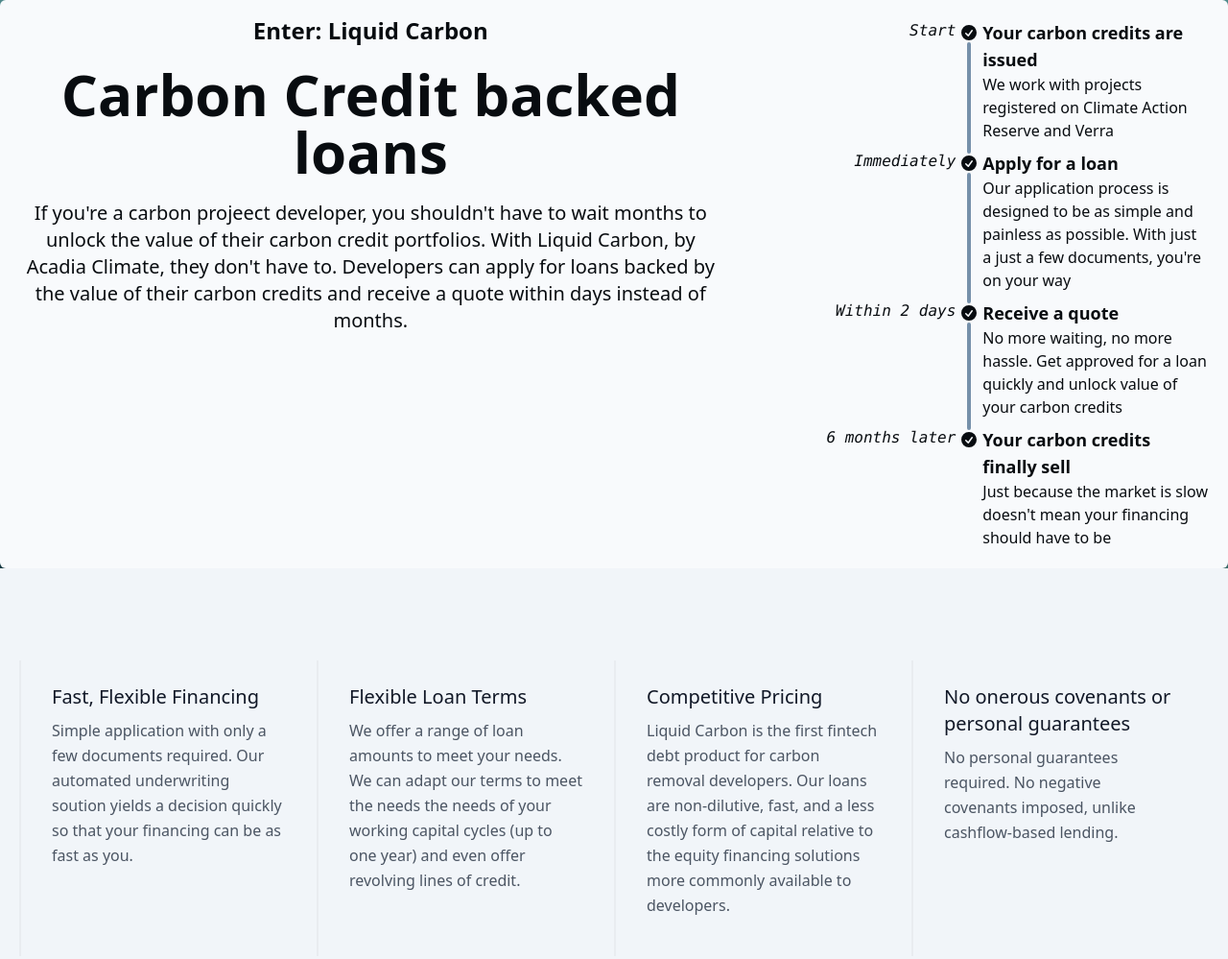
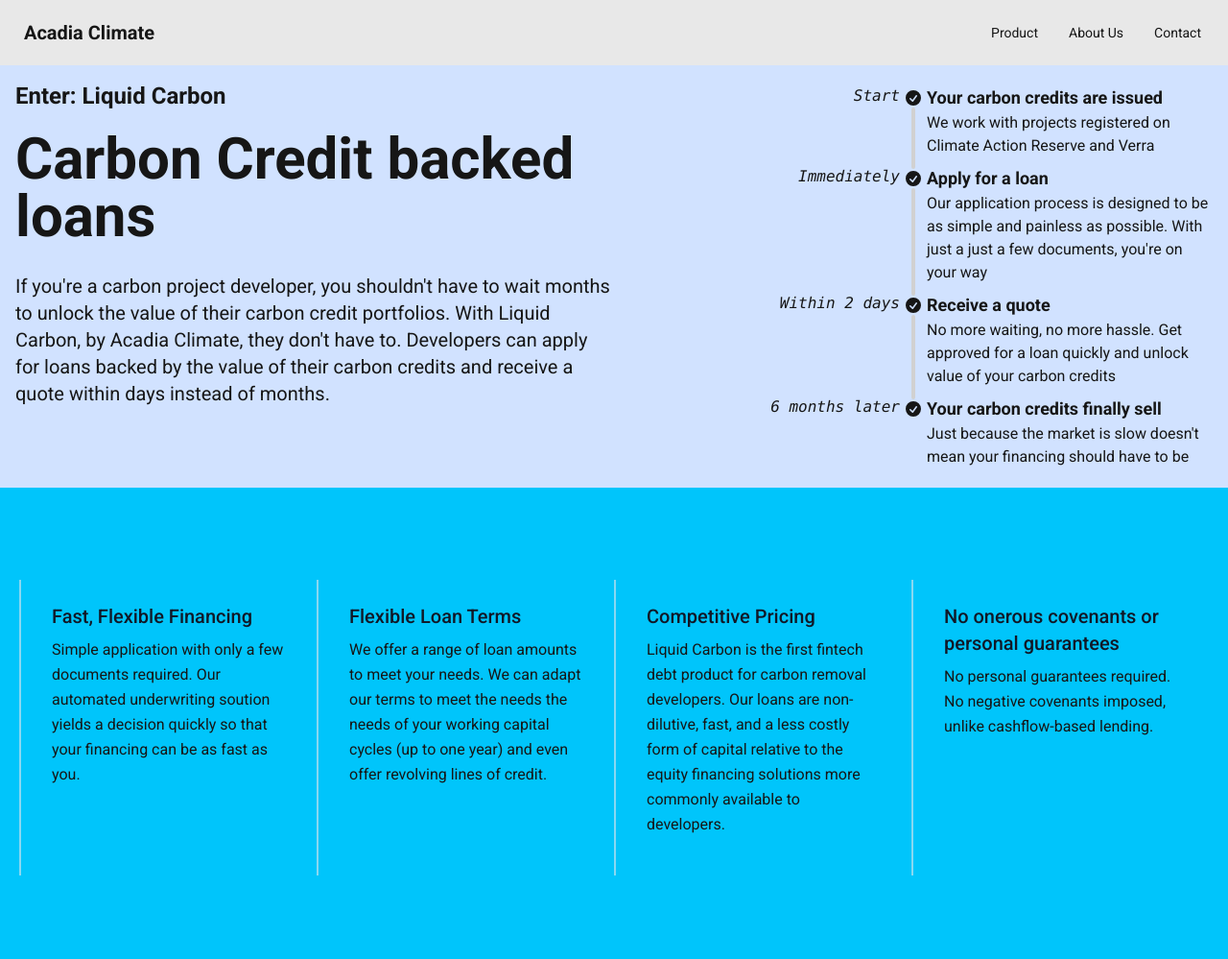
Before and after one commit to Acadia-Climate/acadia-climate.github.io, a website: page src/product.html in a window 1280 px wide. Shown: the top 999 px of the page at 96% size. Drawn offline with Linux system fonts and the light colour scheme.

Commit message:
Experimenting with theming.

```diff
--- a/src/css/input.css
+++ b/src/css/input.css
@@ -1,6 +1,13 @@
+@import url("https://fonts.googleapis.com/css2?family=Roboto:wght@300;400;500;700&display=swap");
 @tailwind base;
 @tailwind components;
 @tailwind utilities;
+
+@layer base {
+  html {
+    font-family: "Roboto", system-ui, sans-serif;
+  }
+}
 
 .page-text {
   text-shadow: 0px 2px 4px black;
--- a/src/product.html
+++ b/src/product.html
@@ -6,24 +6,35 @@
     <link href="css/output.css" rel="stylesheet" />
   </head>
 
-  <!-- <div class="text-lg font-black">Carbon Credits are issued</div>
-                Carbon credits for a project are issued via a registry (e.g.
-                Climate Action Reserve, Verra, etc.) -->
-
   <body>
+    <!-- Navbar start-->
+    <div class="navbar sticky w-full top-0 z-50 bg-base-200">
+      <div class="flex-1">
+        <a class="btn btn-ghost text-xl" href="/"> Acadia Climate </a>
+      </div>
+      <div class="flex-none">
+        <ul class="menu menu-horizontal px-1">
+          <li><a href="/product.html">Product</a></li>
+          <li><a href="/about.html">About Us</a></li>
+          <li><a href="mailto:juan@acadiaclimate.com">Contact</a></li>
+        </ul>
+      </div>
+    </div>
+    <!-- Navbar end-->
     <!-- Grid container: START -->
-    <div
+    <!-- <div
       class="grid h-screen place-items-center bg-cover bg-fixed bg-slate-800"
       style="background-image: url(img/forest_hills.jpg)"
-    >
+    > -->
     <!-- Row 1: START -->
-      <div class="flex rounded-md shadow-2xl p-4 text-center bg-slate-50">
+    <section class="w-full bg-primary-content">
+      <div class="container mx-auto flex flex-row flex-wrap p-4 text-center">
         <!-- Prod Desc: START -->
-        <div class="">
+        <div class="lg:w-1/2 text-left">
           <h1 class="mb-5 text-2xl font-bold">Enter: Liquid Carbon</h1>
-          <h1 class="mb-5 text-6xl font-bold">Carbon Credit backed loans</h1>
+          <h1 class="mb-7 text-6xl font-bold">Carbon Credit backed loans</h1>
           <p class="mb-5 text-xl">
-            If you're a carbon projeect developer, you shouldn't have to wait
+            If you're a carbon project developer, you shouldn't have to wait
             months to unlock the value of their carbon credit portfolios. With
             Liquid Carbon, by Acadia Climate, they don't have to. Developers can
             apply for loans backed by the value of their carbon credits and
@@ -33,7 +44,7 @@
         <!-- Prod Desc: END -->
         <!-- Timeline: START -->
         <ul
-          class="timeline timeline-snap-icon max-md:timeline-compact timeline-vertical"
+          class="lg:w-1/2 timeline timeline-snap-icon max-md:timeline-compact timeline-vertical"
         >
           <li>
             <div
@@ -156,11 +167,11 @@
         </ul>
         <!-- Timeline: END -->
       </div>
+    </section>
     <!-- Row 1: END -->
     <!-- Row 2: START -->
-      <section class="text-gray-600 body-font bg-slate-100">
-        <div class="container px-5 py-24 mx-auto">
-          <div class="flex flex-wrap">
+    <section class="w-full bg-secondary">
+      <div class="container mx-auto flex flex-wrap px-5 py-24">
         <div
           class="xl:w-1/4 lg:w-1/2 md:w-full px-8 py-6 border-l-2 border-gray-200 border-opacity-60"
         >
@@ -170,9 +181,9 @@
             Fast, Flexible Financing
           </h2>
           <p class="leading-relaxed text-base mb-4">
-                Simple application with only a few documents required. Our
-                automated underwriting soution yields a decision quickly so that
-                your financing can be as fast as you.
+            Simple application with only a few documents required. Our automated
+            underwriting soution yields a decision quickly so that your
+            financing can be as fast as you.
           </p>
         </div>
         <div
@@ -184,10 +195,9 @@
             Flexible Loan Terms
           </h2>
           <p class="leading-relaxed text-base mb-4">
-                We offer a range of loan amounts to meet your needs. We can
-                adapt our terms to meet the needs the needs of your working
-                capital cycles (up to one year) and even offer revolving lines
-                of credit.
+            We offer a range of loan amounts to meet your needs. We can adapt
+            our terms to meet the needs the needs of your working capital cycles
+            (up to one year) and even offer revolving lines of credit.
           </p>
         </div>
         <div
@@ -199,10 +209,10 @@
             Competitive Pricing
           </h2>
           <p class="leading-relaxed text-base mb-4">
-                Liquid Carbon is the first fintech debt product for carbon
-                removal developers. Our loans are non-dilutive, fast, and a less
-                costly form of capital relative to the equity financing
-                solutions more commonly available to developers.
+            Liquid Carbon is the first fintech debt product for carbon removal
+            developers. Our loans are non-dilutive, fast, and a less costly form
+            of capital relative to the equity financing solutions more commonly
+            available to developers.
           </p>
         </div>
         <div
@@ -219,10 +229,8 @@
           </p>
         </div>
       </div>
-        </div>
     </section>
     <!-- Row 2: END -->
-    </div>
     <!-- Grid container: END -->
   </body>
 </html>
--- a/tailwind.config.js
+++ b/tailwind.config.js
@@ -13,11 +13,11 @@
     themes: [
       {
         mytheme: {
-          "primary": "#0098ff",
-          "secondary": "#505000",
-          "accent": "#007300",
+          "primary": "#265eff",
+          "secondary": "#00c5fb",
+          "accent": "#175bea",
           "neutral": "#1d170e",
-          "base-100": "#92b1d0",
+          "base-100": "#ffffff",
           "info": "#00d4ec",
           "success": "#00ad85",
           "warning": "#cb0000",
```
Also changed, not shown: src/about.html (+1 -1 lines), src/index.html (+2 -1 lines), src/css/output.css. Lines whose indentation alone changed are shown as unchanged.
